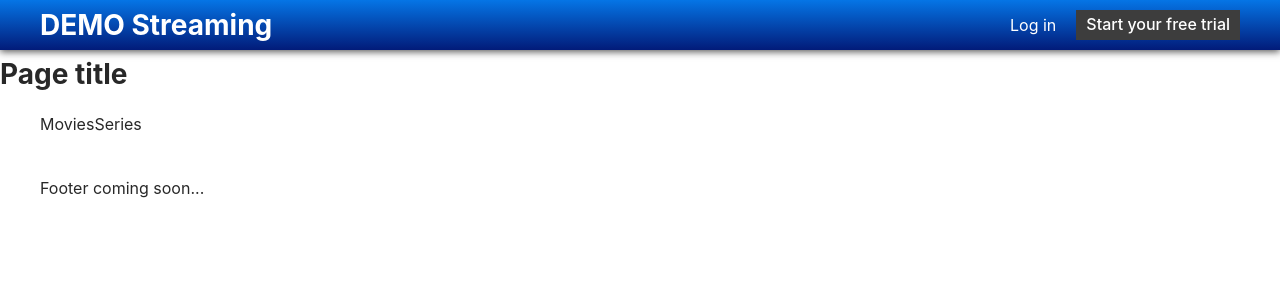
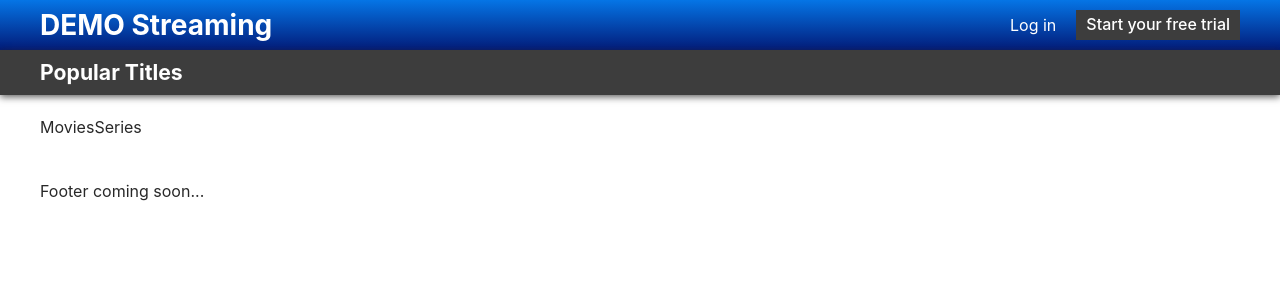
Before and after one commit to vajkri/react-challenge-2021, a React (Create React App) app: page / in a window 1280 px wide. Shown: the top 300 px of the page. Built offline with nearby package versions, Linux system fonts and the light colour scheme.

Commit message:
Style Page title, get title depending on page

```diff
--- /dev/null
+++ b/src/organisms/PageContent/PageContent.module.scss
@@ -0,0 +1,19 @@
+@import '../../styles/01-settings/colors';
+@import '../../styles/01-settings/spacing';
+@import '../../styles/01-settings/typography';
+
+.titleWrapper {
+	padding: $spacingSm 0;
+
+	background: $colorGrey100;
+	box-shadow: 0 2px 7px 0 rgba($colorDark, 0.75);
+
+	color: $colorLight;
+}
+
+.title {
+	margin-top: 0;
+	margin-bottom: 0;
+
+	font-size: $fontSizeH2;
+}
--- a/src/organisms/PageContent/PageContent.tsx
+++ b/src/organisms/PageContent/PageContent.tsx
@@ -3,24 +3,30 @@ import { Route, Switch } from 'react-router-dom'
 import { HomePage } from '../../pages/HomePage/HomePage'
 import { MoviesPage } from '../../pages/MoviesPage/MoviesPage'
 import { SeriesPage } from '../../pages/SeriesPage/SeriesPage'
+import styles from './PageContent.module.scss'
+import classNames from 'classnames'
 
 export const PageContent: React.FunctionComponent = () => {
+	const renderPageContent = (title: string, page: JSX.Element) => {
+		return (
+			<>
+				<div className={styles.titleWrapper}>
+					<h1 className={classNames(styles.title, 'u-container')}>{title}</h1>
+				</div>
+				<div className="u-container u-mt">{page}</div>
+			</>
+		)
+	}
+
 	return (
 		<main>
-			<h1>Page title</h1>
-			<div className="u-container u-mt">
-				<Switch>
-					<Route exact path="/">
-						<HomePage />
-					</Route>
-					<Route path="/movies">
-						<MoviesPage />
-					</Route>
-					<Route path="/series">
-						<SeriesPage />
-					</Route>
-				</Switch>
-			</div>
+			<Switch>
+				<Route exact path="/">
+					{renderPageContent('Popular Titles', <HomePage />)}
+				</Route>
+				<Route path="/movies">{renderPageContent('Popular Movies', <MoviesPage />)}</Route>
+				<Route path="/series">{renderPageContent('Popular Series', <SeriesPage />)}</Route>
+			</Switch>
 		</main>
 	)
 }
```
